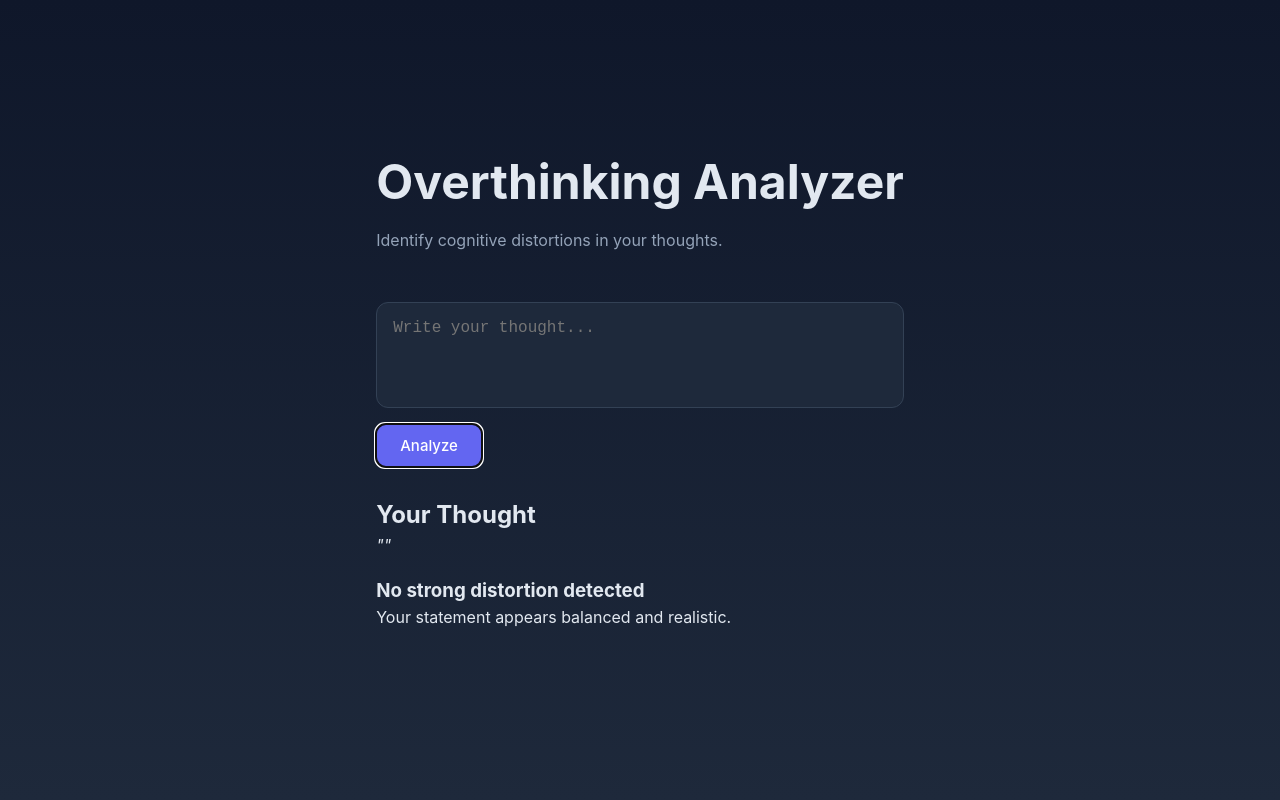
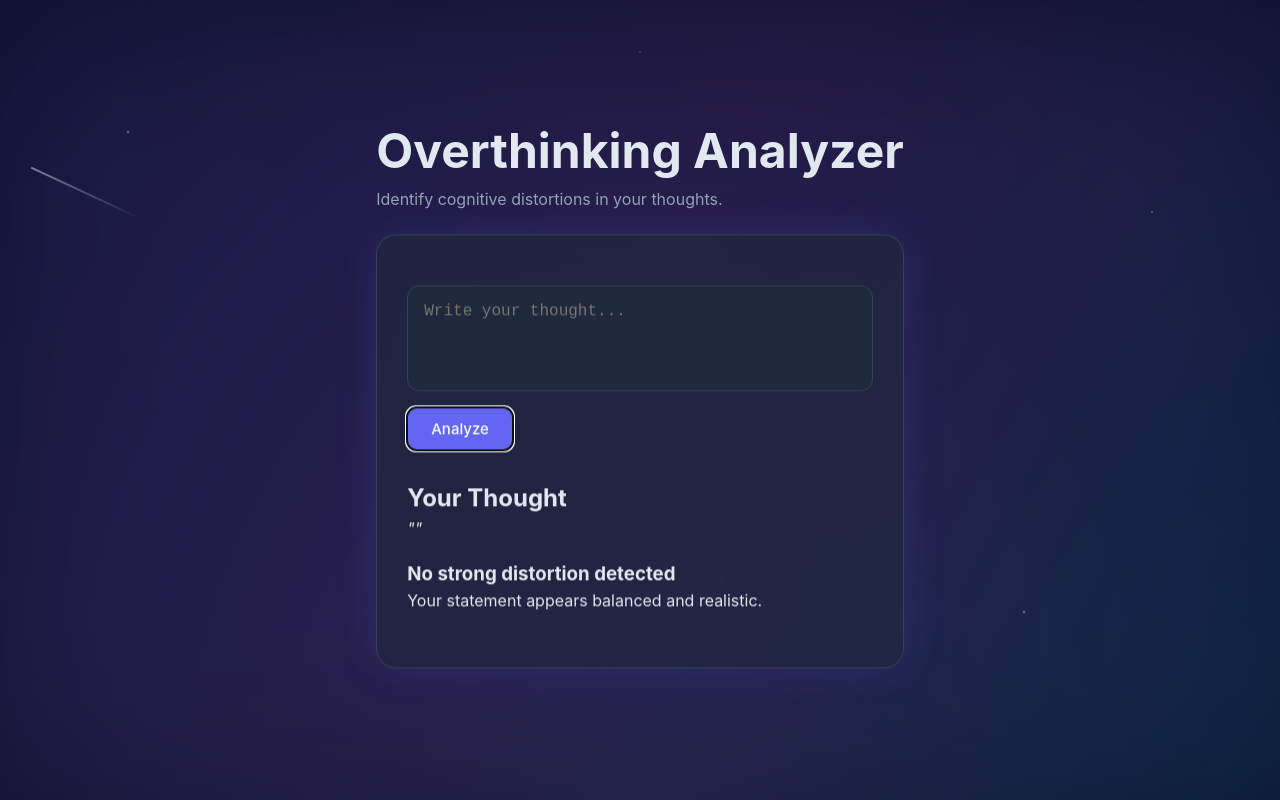
Before and after one commit to BMOit/overthinking-analyzer, a React (Vite) app: page / in a window 1280 px wide. Both pictures are taken after a click on the button "Analyze". Built offline with nearby package versions, Linux system fonts and the light colour scheme.

Commit message:
add stars & animation

```diff
--- a/src/App.css
+++ b/src/App.css
@@ -8,20 +8,99 @@
 /* BODY */
 body {
   font-family: -apple-system, BlinkMacSystemFont, "Segoe UI", sans-serif;
-  background: linear-gradient(180deg, #0f172a, #1e293b);
+  background: radial-gradient(ellipse at bottom, #0f172a 0%, #020617 100%);
   color: #e2e8f0;
   min-height: 100vh;
-  padding: 40px 20px;
+  padding: 60px 20px;
   display: flex;
   justify-content: center;
+  overflow-x: hidden;
+  position: relative;
+}
+
+/* STAR LAYER */
+body::before {
+  content: "";
+  position: fixed;
+  inset: 0;
+  background-image:
+    radial-gradient(2px 2px at 10% 20%, white, transparent),
+    radial-gradient(1.5px 1.5px at 30% 70%, white, transparent),
+    radial-gradient(1.5px 1.5px at 60% 40%, white, transparent),
+    radial-gradient(2px 2px at 80% 80%, white, transparent),
+    radial-gradient(1px 1px at 50% 10%, white, transparent),
+    radial-gradient(1.5px 1.5px at 90% 30%, white, transparent);
+  animation: starDrift 60s linear infinite;
+  opacity: 0.5;
+  pointer-events: none;
+  z-index: 0;
+}
+
+@keyframes starDrift {
+  from { transform: translateY(0); }
+  to { transform: translateY(-200px); }
+}
+
+@keyframes twinkle {
+  from { opacity: 0.3; }
+  to { opacity: 0.7; }
+}
+
+body::after {
+  content: "";
+  position: fixed;
+  width: 120%;
+  height: 120%;
+  top: -10%;
+  left: -10%;
+  background: linear-gradient(
+    120deg,
+    rgba(99,102,241,0.2),
+    rgba(168,85,247,0.2),
+    rgba(14,165,233,0.2)
+  );
+  filter: blur(120px);
+  animation: auroraMove 15s ease-in-out infinite alternate;
+  z-index: 0;
+}
+
+@keyframes auroraMove {
+  from { transform: translateX(-5%) translateY(-5%); }
+  to { transform: translateX(5%) translateY(5%); }
+}
+
+.shooting-star {
+  position: fixed;
+  top: 20%;
+  left: -10%;
+  width: 120px;
+  height: 2px;
+  background: linear-gradient(90deg, white, transparent);
+  opacity: 0;
+  animation: shoot 8s linear infinite;
+  z-index: 0;
+}
+
+@keyframes shoot {
+  0% {
+    transform: translateX(0) translateY(0) rotate(25deg);
+    opacity: 0;
+  }
+  10% { opacity: 1; }
+  50% {
+    transform: translateX(120vw) translateY(40vh) rotate(25deg);
+    opacity: 0;
+  }
+  100% { opacity: 0; }
 }
 
 /* MAIN CONTAINER */
 .app-container {
   width: 100%;
-  max-width: 800px;   /* prevents stretching too wide */
+  max-width: 850px;
+  position: relative;
+  z-index: 1;
 }
-
 /* TITLE */
 .app-title {
   font-size: clamp(28px, 5vw, 48px);  /* auto responsive */
@@ -100,3 +179,18 @@ button:hover {
   border-radius: 6px;
   color: white;
 }
+
+.glass-card {
+  backdrop-filter: blur(20px);
+  background: rgba(30, 41, 59, 0.6);
+  border: 1px solid rgba(148, 163, 184, 0.2);
+  border-radius: 20px;
+  padding: 30px;
+  box-shadow: 0 0 40px rgba(99, 102, 241, 0.15);
+  animation: float 6s ease-in-out infinite alternate;
+}
+
+@keyframes float {
+  from { transform: translateY(0px); }
+  to { transform: translateY(-10px); }
+}
--- a/src/App.jsx
+++ b/src/App.jsx
@@ -3,13 +3,20 @@ import ThoughtInput from "./components/ThoughtInput";
 
 function App() {
   return (
-    <div className="app-container">
-      <div className="app-title">Overthinking Analyzer</div>
-      <div className="app-subtitle">
-        Identify cognitive distortions in your thoughts.
+    <>
+      <div className="shooting-star"></div>
+
+      <div className="app-container">
+        <h1 className="app-title">Overthinking Analyzer</h1>
+        <p className="app-subtitle">
+          Identify cognitive distortions in your thoughts.
+        </p>
+
+        <div className="glass-card">
+          <ThoughtInput />
+        </div>
       </div>
-      <ThoughtInput />
-    </div>
+    </>
   );
 }
 
```
